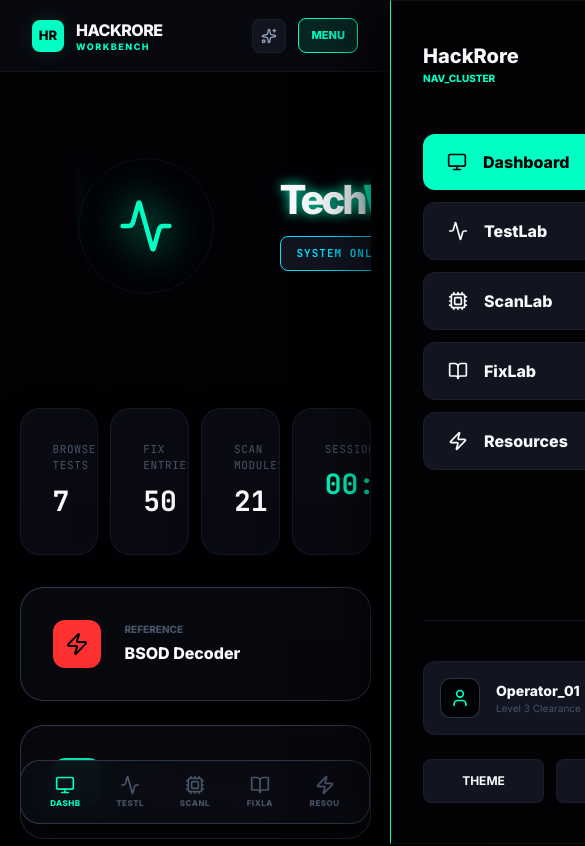
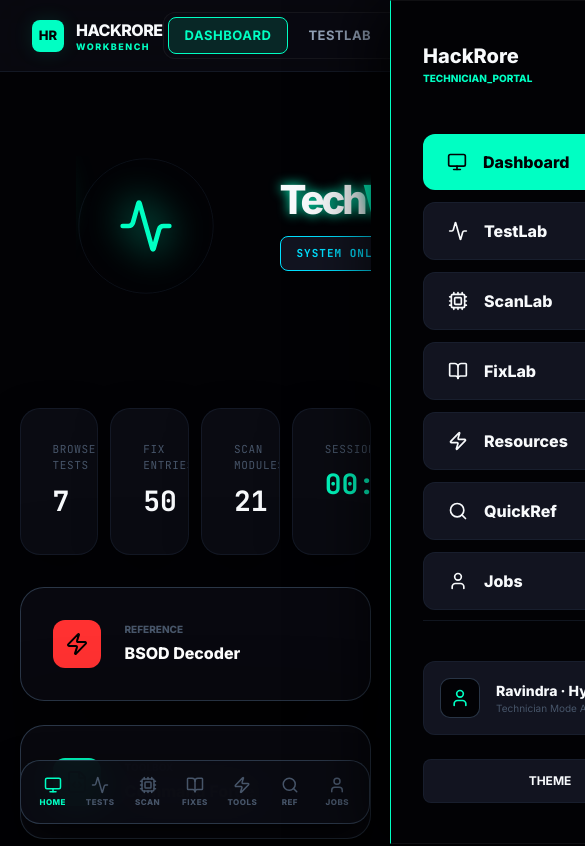
Before and after one commit to HackRore/techtool_V.1, a Next.js app: page / in a window 390 px wide. Shown: the top 846 px of the page, 585 px wide, since content can reach past the window. Built offline with nearby package versions, Linux system fonts and the light colour scheme.

Commit message:
fix(1C): fix mobile nav labels and remove Operator_01 jargon

```diff
--- a/components/layout/AppLayout.js
+++ b/components/layout/AppLayout.js
@@ -2,9 +2,9 @@
 import { useState, useEffect } from 'react'
 import Link from 'next/link'
 import { usePathname, useRouter } from 'next/navigation'
-import { Menu, X, Monitor, Cpu, Activity, BookOpen, User, Settings, Sparkles, Search, History, Zap, Download } from 'lucide-react'
+import { Menu, X, Monitor, Cpu, Activity, BookOpen, User, Sparkles, Search, Zap } from 'lucide-react'
 import { ToastProvider, useToast } from '../ui/ToastProvider'
-import { HistoryProvider, useHistory } from '../HistoryProvider'
+import { HistoryProvider } from '../HistoryProvider'
 
 export default function AppLayout({ children }) {
   return (
@@ -37,8 +37,8 @@ function LayoutContent({ children }) {
         document.querySelector('input')?.focus()
       }
       if (e.key === '1') router.push('/')
-      if (e.key === '2') router.push('/#quick-tests')
-      if (e.key === '3') router.push('/tools')
+      if (e.key === '2') router.push('/tools')
+      if (e.key === '3') router.push('/diagnostics')
       if (e.key === '4') router.push('/fixlab')
       if (e.key === 'Escape') setIsMobileMenuOpen(false)
     }
@@ -55,11 +55,13 @@ function LayoutContent({ children }) {
   }
 
   const navItems = [
-    { name: 'Dashboard', href: '/', icon: Monitor },
-    { name: 'TestLab',    href: '/tools', icon: Activity },
-    { name: 'ScanLab',    href: '/diagnostics', icon: Cpu },
-    { name: 'FixLab',     href: '/fixlab', icon: BookOpen },
-    { name: 'Resources',  href: '/resources', icon: Zap },
+    { name: 'Dashboard', mobile: 'Home',  href: '/', icon: Monitor },
+    { name: 'TestLab',    mobile: 'Tests',  href: '/tools', icon: Activity },
+    { name: 'ScanLab',    mobile: 'Scan',   href: '/diagnostics', icon: Cpu },
+    { name: 'FixLab',     mobile: 'Fixes',  href: '/fixlab', icon: BookOpen },
+    { name: 'Resources',  mobile: 'Tools',  href: '/resources', icon: Zap },
+    { name: 'QuickRef',   mobile: 'Ref',    href: '/quickref/bsod', icon: Search },
+    { name: 'Jobs',       mobile: 'Jobs',   href: '/jobs', icon: User },
   ]
 
   useEffect(() => {
@@ -71,7 +73,7 @@ function LayoutContent({ children }) {
     <div className="app-shell">
       <a href="#main" className="skip-nav">Skip to main content</a>
 
-      {/* Hardened Top Navigation V.2 */}
+      {/* Top Navigation */}
       <nav className="top-nav">
         <div style={{ display: 'flex', alignItems: 'center', gap: 20 }}>
           <Link href="/" style={{ textDecoration: 'none', display: 'flex', alignItems: 'center', gap: 12 }}
@@ -89,7 +91,7 @@ function LayoutContent({ children }) {
         </div>
 
         {/* Center: Desktop Nav */}
-        <div className="desktop-only glass" style={{ padding: '4px', borderRadius: 12, gap: 4, alignItems: 'center' }}>
+        <div className="desktop-only glass" style={{ padding: '4px', borderRadius: 12, gap: 4, display: 'flex', alignItems: 'center' }}>
           {navItems.map(item => {
             const isActive = item.href === '/' ? pathname === '/' : pathname.startsWith(item.href)
             return (
@@ -97,6 +99,12 @@ function LayoutContent({ children }) {
                 key={item.href}
                 href={item.href}
                 className={`nav-link ${isActive ? 'active' : ''}`}
+                style={{
+                  padding: '8px 16px', borderRadius: 8, fontSize: 13, fontWeight: 700,
+                  color: isActive ? 'var(--accent)' : 'var(--text-secondary)',
+                  background: isActive ? 'var(--accent-glow)' : 'transparent',
+                  textDecoration: 'none', transition: 'all 0.2s'
+                }}
               >
                 {item.name}
               </Link>
@@ -104,27 +112,8 @@ function LayoutContent({ children }) {
           })}
         </div>
 
-        {/* Right: Status & Operator */}
+        {/* Right: Status & Tech Info */}
         <div style={{ display: 'flex', alignItems: 'center', gap: 24 }}>
-          <div className="desktop-only" style={{ position: 'relative' }}>
-             <Search size={14} style={{ position: 'absolute', left: 12, top: '50%', transform: 'translateY(-50%)', color: 'var(--text-muted)' }} />
-             <input
-               type="text"
-               placeholder="Search kernel..."
-               value={searchQuery}
-               onChange={e => setSearchQuery(e.target.value)}
-               onKeyDown={e => e.key === 'Enter' && searchQuery && (router.push(`/search?q=${searchQuery}`), setSearchQuery(''))}
-               style={{
-                 background: 'var(--bg-secondary)', border: '1px solid var(--border)',
-                 borderBottom: '1px solid var(--border-bright)',
-                 borderRadius: 8, padding: '8px 12px 8px 34px', fontSize: 12,
-                 width: 140, transition: 'all 0.3s var(--ease)', outline: 'none',
-                 color: 'var(--text-primary)'
-               }}
-               className="focus:w-200"
-             />
-          </div>
-
           <div style={{ display: 'flex', alignItems: 'center', gap: 12 }}>
             <button
               onClick={toggleTheme}
@@ -134,9 +123,9 @@ function LayoutContent({ children }) {
                {isLightMode ? <Monitor size={16} /> : <Sparkles size={16} />}
             </button>
 
-            <div className="desktop-only badge badge-ready" style={{ gap: 8, fontSize: 10 }}>
-               <div style={{ width: 6, height: 6, borderRadius: '50%', background: 'var(--status-pass)', boxShadow: '0 0 10px var(--status-pass)', animation: 'aura-pulse 2s infinite' }}></div>
-               SYNC_READY
+            <div className="desktop-only" style={{ display: 'flex', alignItems: 'center', gap: 8, fontSize: 10, fontWeight: 800, color: 'var(--text-muted)' }}>
+               <div style={{ width: 6, height: 6, borderRadius: '50%', background: 'var(--status-pass)', boxShadow: '0 0 10px var(--status-pass)' }}></div>
+               ONLINE · RAVINDRA @ HYNET
             </div>
 
             <button
@@ -155,7 +144,7 @@ function LayoutContent({ children }) {
         {children}
       </main>
 
-      {/* Mobile Drawer Reconstruction */}
+      {/* Mobile Drawer */}
       <div className={`glass ${isMobileMenuOpen ? 'open' : ''}`} style={{
         position: 'fixed', right: 0, top: 0, bottom: 0,
         width: 320, background: 'var(--bg-primary)',
@@ -168,7 +157,7 @@ function LayoutContent({ children }) {
         <div style={{ display: 'flex', justifyContent: 'space-between', alignItems: 'center', marginBottom: 48 }}>
           <div style={{ display: 'flex', flexDirection: 'column' }}>
              <span style={{ fontWeight: 900, fontSize: 20 }}>HackRore</span>
-             <span style={{ fontSize: 10, color: 'var(--accent)', fontWeight: 800 }}>NAV_CLUSTER</span>
+             <span style={{ fontSize: 10, color: 'var(--accent)', fontWeight: 800 }}>TECHNICIAN_PORTAL</span>
           </div>
           <button onClick={() => setIsMobileMenuOpen(false)} style={{ background: 'var(--bg-elevated)', border: 'none', color: 'var(--text-primary)', cursor: 'pointer', padding: 8, borderRadius: 50 }}>
             <X size={20} />
@@ -205,8 +194,8 @@ function LayoutContent({ children }) {
                  <User size={20} style={{ color: 'var(--accent)' }} />
               </div>
               <div>
-                 <div style={{ fontSize: 14, fontWeight: 800 }}>Operator_01</div>
-                 <div style={{ fontSize: 10, color: 'var(--text-muted)' }}>Level 3 Clearance</div>
+                 <div style={{ fontSize: 14, fontWeight: 800 }}>Ravindra · Hynet</div>
+                 <div style={{ fontSize: 10, color: 'var(--text-muted)' }}>Technician Mode Active</div>
               </div>
            </div>
 
@@ -214,22 +203,19 @@ function LayoutContent({ children }) {
               <button onClick={toggleTheme} style={{ flex: 1, padding: '12px', background: 'var(--bg-elevated)', border: '1px solid var(--border)', borderRadius: 8, color: 'var(--text-primary)', fontWeight: 700, fontSize: 12 }}>
                  THEME
               </button>
-              <button style={{ flex: 1, padding: '12px', background: 'var(--bg-elevated)', border: '1px solid var(--border)', borderRadius: 8, color: 'var(--text-primary)', fontWeight: 700, fontSize: 12 }}>
-                 LOGOUT
-              </button>
            </div>
         </div>
       </div>
 
       {isMobileMenuOpen && <div style={{ position: 'fixed', inset: 0, background: 'rgba(0,0,0,0.7)', backdropFilter: 'blur(4px)', zIndex: 1900 }} onClick={() => setIsMobileMenuOpen(false)} />}
 
-      {/* Mobile Bottom Bar (Technician Standard) */}
+      {/* Mobile Bottom Bar (Refined Labels) */}
       <div className="mobile-only" style={{
         position: 'fixed', bottom: 20, left: 20, right: 20,
         height: 64, background: 'rgba(10, 11, 18, 0.95)',
         backdropFilter: 'blur(20px)', border: '1px solid var(--border-bright)',
         borderRadius: 20, zIndex: 1500, display: 'flex', justifyContent: 'space-around', alignItems: 'center',
-        padding: '0 12px', boxShadow: '0 20px 40px rgba(0,0,0,0.8)'
+        padding: '0 8px', boxShadow: '0 20px 40px rgba(0,0,0,0.8)'
       }}>
          {navItems.map(item => {
            const isActive = item.href === '/' ? pathname === '/' : pathname.startsWith(item.href)
@@ -237,10 +223,10 @@ function LayoutContent({ children }) {
              <Link key={item.href} href={item.href} style={{
                display: 'flex', flexDirection: 'column', alignItems: 'center', gap: 2,
                color: isActive ? 'var(--accent)' : 'var(--text-muted)', textDecoration: 'none',
-               transition: 'all 0.2s', width: 50
+               transition: 'all 0.2s', minWidth: 40
              }}>
-                <item.icon size={20} />
-                <span style={{ fontSize: 8, fontWeight: 900, textTransform: 'uppercase', letterSpacing: 0.5 }}>{item.name.slice(0, 5)}</span>
+                <item.icon size={18} />
+                <span style={{ fontSize: 8, fontWeight: 900, textTransform: 'uppercase', letterSpacing: 0.5 }}>{item.mobile}</span>
              </Link>
            )
          })}
```
